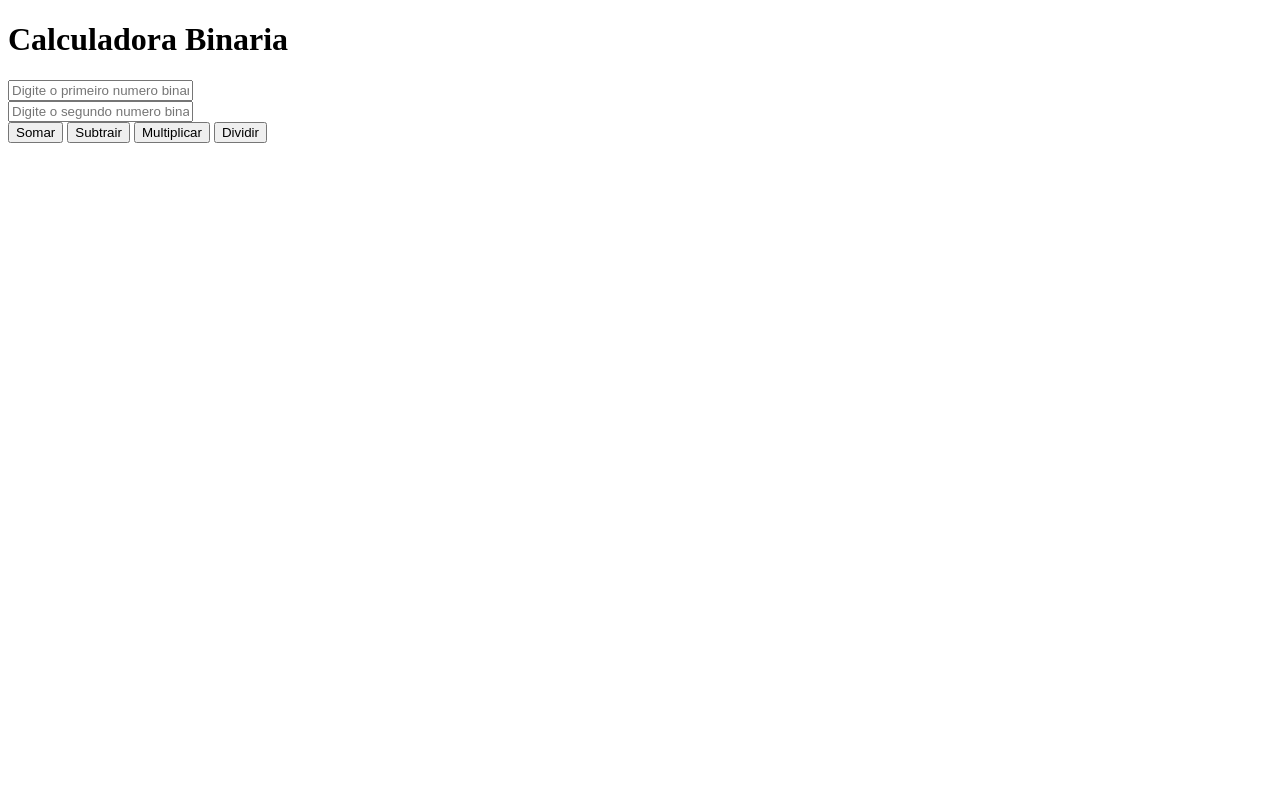
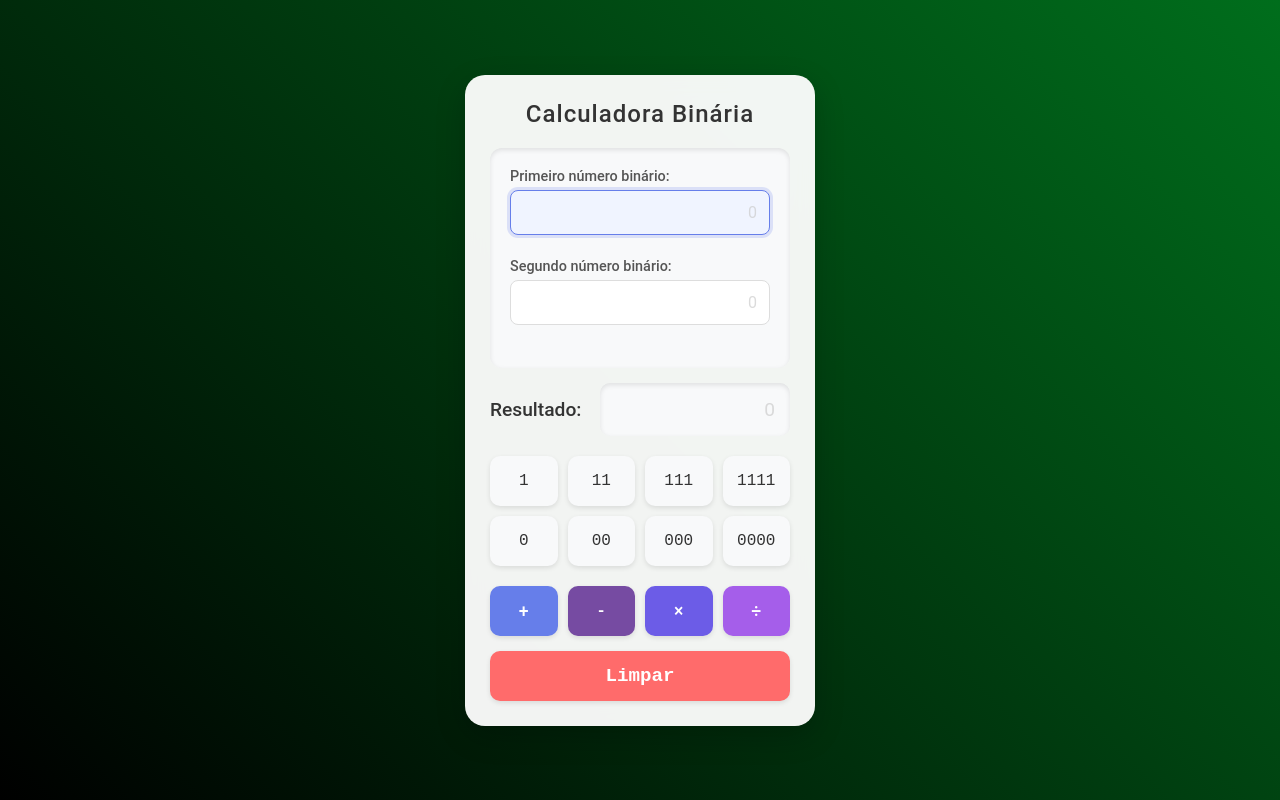
Before and after one commit to otaniel-dev/calculadora_binaria_web, a plain HTML site: page index.html in a window 1280 px wide. Drawn offline with Linux system fonts and the light colour scheme.

Commit message:
Ajustes no estilo e html

```diff
--- a/index.html
+++ b/index.html
@@ -3,21 +3,90 @@
 <head>
     <meta charset="UTF-8">
     <meta name="viewport" content="width=device-width, initial-scale=1.0">
+    <title>Calculadora Binária</title>
     <link rel="stylesheet" href="style.css">
-    <script src="script.js"></script>
-    <title>Calculadora Binaria</title>
 </head>
 <body>
-    <h1>Calculadora Binaria</h1>
-    <input type="text" id="binario_0" placeholder="Digite o primeiro numero binario">
-    <br>
-    <input type="text" id="binario_1" placeholder="Digite o segundo numero binario">
-    <br>
-    <button onclick="somar()">Somar</button>
-    <button onclick="subtrair()">Subtrair</button>
-    <button onclick="multiplicar()">Multiplicar</button>
-    <button onclick="dividir()">Dividir</button>
-    <br>
-    <p id="resultado"></p>
+    <div class="container">
+        <h1>Calculadora Binária</h1>
+
+        <div class="display">
+            <div class="input-group">
+                <label for="binario_0">Primeiro número binário:</label>
+                <input type="text" id="binario_0" readonly class="active-input" onclick="setActiveInput('binario_0')" placeholder="0">
+            </div>
+
+            <div class="input-group">
+                <label for="binario_1">Segundo número binário:</label>
+                <input type="text" id="binario_1" readonly onclick="setActiveInput('binario_1')" placeholder="0">
+            </div>
+        </div>
+
+        <div class="result-container">
+            <span class="result-label">Resultado:</span>
+            <div id="resultado" placeholder="0"></div>
+        </div>
+
+        <!-- Teclado numérico binário único -->
+        <div class="keyboard">
+            <!-- Números com 1s em cima -->
+            <div class="key" onclick="appendToActiveInput('1')">1</div>
+            <div class="key" onclick="appendToActiveInput('11')">11</div>
+            <div class="key" onclick="appendToActiveInput('111')">111</div>
+            <div class="key" onclick="appendToActiveInput('1111')">1111</div>
+
+            <!-- Números com 0s embaixo -->
+            <div class="key" onclick="appendToActiveInput('0')">0</div>
+            <div class="key" onclick="appendToActiveInput('00')">00</div>
+            <div class="key" onclick="appendToActiveInput('000')">000</div>
+            <div class="key" onclick="appendToActiveInput('0000')">0000</div>
+        </div>
+
+        <div class="buttons">
+            <button onclick="somar()"> + </button>
+            <button onclick="subtrair()"> - </button>
+            <button onclick="multiplicar()"> × </button>
+            <button onclick="dividir()"> ÷  </button>
+        </div>
+
+        <!-- Botão limpar abaixo das operações -->
+        <div class="clear-container">
+            <div class="key clear-btn full-width" onclick="clearActiveInput()">Limpar</div>
+        </div>
+    </div>
+
+    <script src="script.js"></script>
+    <script>
+        // Variável para armazenar o ID do input ativo
+        let activeInputId = 'binario_0';
+
+        // Função para definir qual input está ativo
+        function setActiveInput(inputId) {
+            // Remover classe active de todos os inputs
+            document.getElementById('binario_0').classList.remove('active-input');
+            document.getElementById('binario_1').classList.remove('active-input');
+
+            // Adicionar classe active ao input selecionado
+            document.getElementById(inputId).classList.add('active-input');
+
+            // Atualizar o input ativo
+            activeInputId = inputId;
+        }
+
+        // Função para adicionar valor ao input ativo
+        function appendToActiveInput(value) {
+            const input = document.getElementById(activeInputId);
+            input.value += value;
+        }
+
+        // Função para limpar o input ativo
+        function clearActiveInput() {
+            // Limpar ambos os campos de entrada
+            document.getElementById("binario_0").value = '';
+            document.getElementById("binario_1").value = '';
+            // Limpar o resultado
+            document.getElementById("resultado").textContent = '';
+        }
+    </script>
 </body>
 </html>
--- a/script.js
+++ b/script.js
@@ -78,7 +78,7 @@ function somar() {
     const resultadoString = resultado.join('');
 
     // Exibir o resultado
-    document.getElementById("resultado").textContent = "Resultado: " + resultadoString;
+    document.getElementById("resultado").textContent = resultadoString;
 }
 
 // Função para subtrair dois números binários
--- a/style.css
+++ b/style.css
@@ -0,0 +1,283 @@
+* {
+    margin: 0;
+    padding: 0;
+    box-sizing: border-box;
+    font-family: 'Roboto', sans-serif;
+}
+
+body {
+    min-height: 100vh;
+    display: flex;
+    justify-content: center;
+    align-items: center;
+    background: linear-gradient(45deg, #000000 0%, #006e1c 100%);
+}
+
+.container {
+    background-color: rgba(255, 255, 255, 0.95);
+    padding: 25px;
+    border-radius: 20px;
+    box-shadow: 0 10px 30px rgba(0, 0, 0, 0.2);
+    width: 350px;
+    backdrop-filter: blur(10px);
+    min-height: fit-content;
+    height: auto;
+}
+
+h1 {
+    color: #333;
+    text-align: center;
+    margin-bottom: 20px;
+    font-size: 1.5rem;
+    font-weight: 500;
+    letter-spacing: 1px;
+}
+
+.display {
+    background-color: #f8f9fa;
+    padding: 20px;
+    border-radius: 12px;
+    margin-bottom: 15px;
+    min-height: 100px;
+    height: auto;
+    box-shadow: inset 0 2px 5px rgba(0, 0, 0, 0.1);
+}
+
+.input-group {
+    margin-bottom: 15px;
+}
+
+label {
+    display: block;
+    color: #555;
+    margin-bottom: 5px;
+    font-size: 0.9rem;
+    font-weight: 500;
+}
+
+input {
+    width: 100%;
+    padding: 12px;
+    border: 1px solid #ddd;
+    border-radius: 8px;
+    background-color: #fff;
+    color: #333;
+    font-size: 1rem;
+    text-align: right;
+    margin-bottom: 8px;
+    transition: all 0.3s ease;
+    cursor: pointer;
+    min-height: 45px;
+    height: auto;
+    white-space: nowrap;
+    overflow-x: auto;
+}
+
+input::placeholder {
+    color: #ccc;
+    opacity: 0.7;
+}
+
+input:empty::before {
+    content: attr(placeholder);
+    color: #ccc;
+    opacity: 0.7;
+}
+
+input.active-input {
+    border-color: #667eea;
+    box-shadow: 0 0 0 3px rgba(102, 126, 234, 0.2);
+    background-color: #f0f4ff;
+}
+
+input:focus {
+    outline: none;
+    border-color: #667eea;
+    box-shadow: 0 0 0 3px rgba(102, 126, 234, 0.2);
+}
+
+.buttons {
+    display: grid;
+    grid-template-columns: repeat(4, 1fr);
+    gap: 10px;
+    margin-bottom: 15px;
+}
+
+/* Teclado numérico binário */
+.keyboard {
+    display: grid;
+    grid-template-columns: repeat(4, 1fr);
+    gap: 10px;
+    margin-bottom: 20px;
+}
+
+.key {
+    padding: 15px 5px;
+    border: none;
+    border-radius: 10px;
+    background-color: #f8f9fa;
+    color: #333;
+    font-size: 1rem;
+    font-weight: 500;
+    cursor: pointer;
+    transition: all 0.2s ease;
+    height: 50px;
+    display: flex;
+    align-items: center;
+    justify-content: center;
+    box-shadow: 0 2px 5px rgba(0, 0, 0, 0.1);
+    font-family: monospace;
+}
+
+.key:hover {
+    background-color: #e9ecef;
+    transform: translateY(-2px);
+    box-shadow: 0 4px 8px rgba(0, 0, 0, 0.1);
+}
+
+.key:active {
+    transform: translateY(0);
+    box-shadow: 0 2px 3px rgba(0, 0, 0, 0.1);
+}
+
+button {
+    padding: 15px;
+    border: none;
+    border-radius: 10px;
+    background-color: #f8f9fa;
+    color: #333;
+    font-size: 1.1rem;
+    font-weight: 500;
+    cursor: pointer;
+    transition: all 0.2s ease;
+    height: 50px;
+    display: flex;
+    align-items: center;
+    justify-content: center;
+    box-shadow: 0 2px 5px rgba(0, 0, 0, 0.1);
+}
+
+button:hover {
+    background-color: #e9ecef;
+    transform: translateY(-2px);
+    box-shadow: 0 4px 8px rgba(0, 0, 0, 0.1);
+}
+
+button:active {
+    transform: translateY(0);
+    box-shadow: 0 2px 3px rgba(0, 0, 0, 0.1);
+}
+
+/* Estilo para o container do resultado */
+.result-container {
+    display: flex;
+    align-items: center;
+    gap: 10px;
+    margin-bottom: 20px;
+}
+
+.result-label {
+    color: #333;
+    font-size: 1.2rem;
+    font-weight: 500;
+    min-width: 100px;
+}
+
+#resultado {
+    background-color: #f8f9fa;
+    color: #333;
+    padding: 15px;
+    border-radius: 10px;
+    text-align: right;
+    font-size: 1.2rem;
+    min-height: 50px;
+    height: auto;
+    flex-grow: 1;
+    display: flex;
+    align-items: center;
+    justify-content: flex-end;
+    box-shadow: inset 0 2px 5px rgba(0, 0, 0, 0.1);
+    white-space: nowrap;
+    overflow-x: auto;
+    word-break: break-all;
+}
+
+#resultado:empty::before {
+    content: attr(placeholder);
+    color: #ccc;
+    opacity: 0.7;
+}
+
+/* Estilo específico para botões de operação */
+button:nth-child(1) {
+    background-color: #667eea;
+    color: white;
+} /* Soma */
+button:nth-child(2) {
+    background-color: #764ba2;
+    color: white;
+} /* Subtração */
+button:nth-child(3) {
+    background-color: #6c5ce7;
+    color: white;
+} /* Multiplicação */
+button:nth-child(4) {
+    background-color: #a55eea;
+    color: white;
+} /* Divisão */
+
+button:nth-child(1):hover { background-color: #5a6fd6; }
+button:nth-child(2):hover { background-color: #6a439c; }
+button:nth-child(3):hover { background-color: #5f50d0; }
+button:nth-child(4):hover { background-color: #9453d3; }
+
+/* Botões numéricos e função */
+button:not(:nth-child(-n+4)) {
+    background-color: #f8f9fa;
+    color: #333;
+}
+
+button:not(:nth-child(-n+4)):hover {
+    background-color: #e9ecef;
+}
+
+/* Estilo para o botão de limpar */
+.clear-container {
+    margin-top: 5px;
+}
+
+.clear-btn.full-width {
+    width: 100%;
+    height: 50px;
+    font-size: 1.2rem;
+    font-weight: bold;
+    background-color: #ff6b6b;
+    color: white;
+    border: none;
+    border-radius: 10px;
+    cursor: pointer;
+    transition: all 0.2s ease;
+}
+
+.clear-btn.full-width:hover {
+    background-color: #ff5252;
+    transform: translateY(-2px);
+    box-shadow: 0 4px 8px rgba(0, 0, 0, 0.1);
+}
+
+.clear-btn.full-width:active {
+    transform: translateY(0);
+    box-shadow: 0 2px 3px rgba(0, 0, 0, 0.1);
+}
+
+@media (max-width: 400px) {
+    .container {
+        width: 90%;
+        padding: 20px;
+    }
+
+    button, .key {
+        height: 45px;
+        font-size: 1rem;
+    }
+}
```
